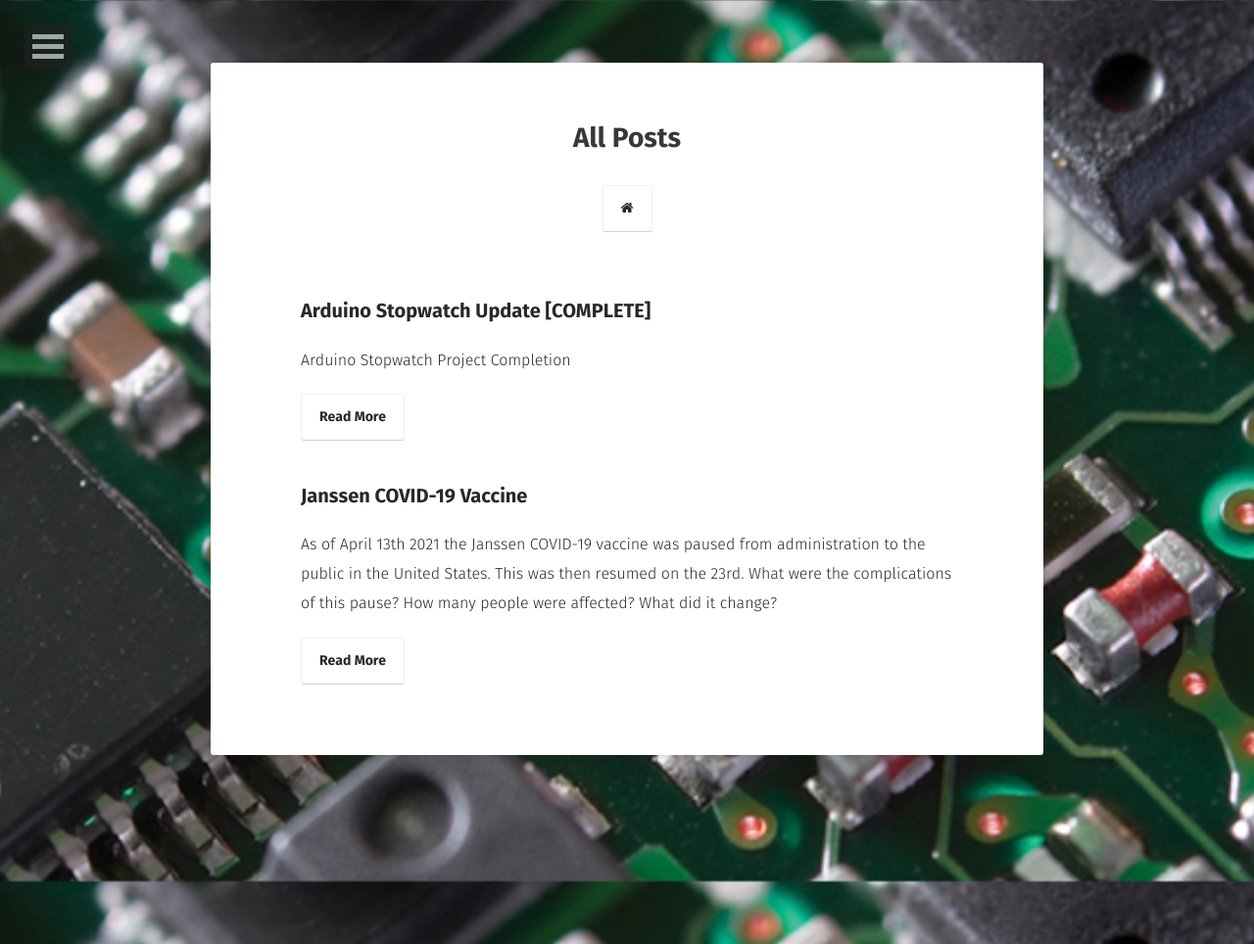
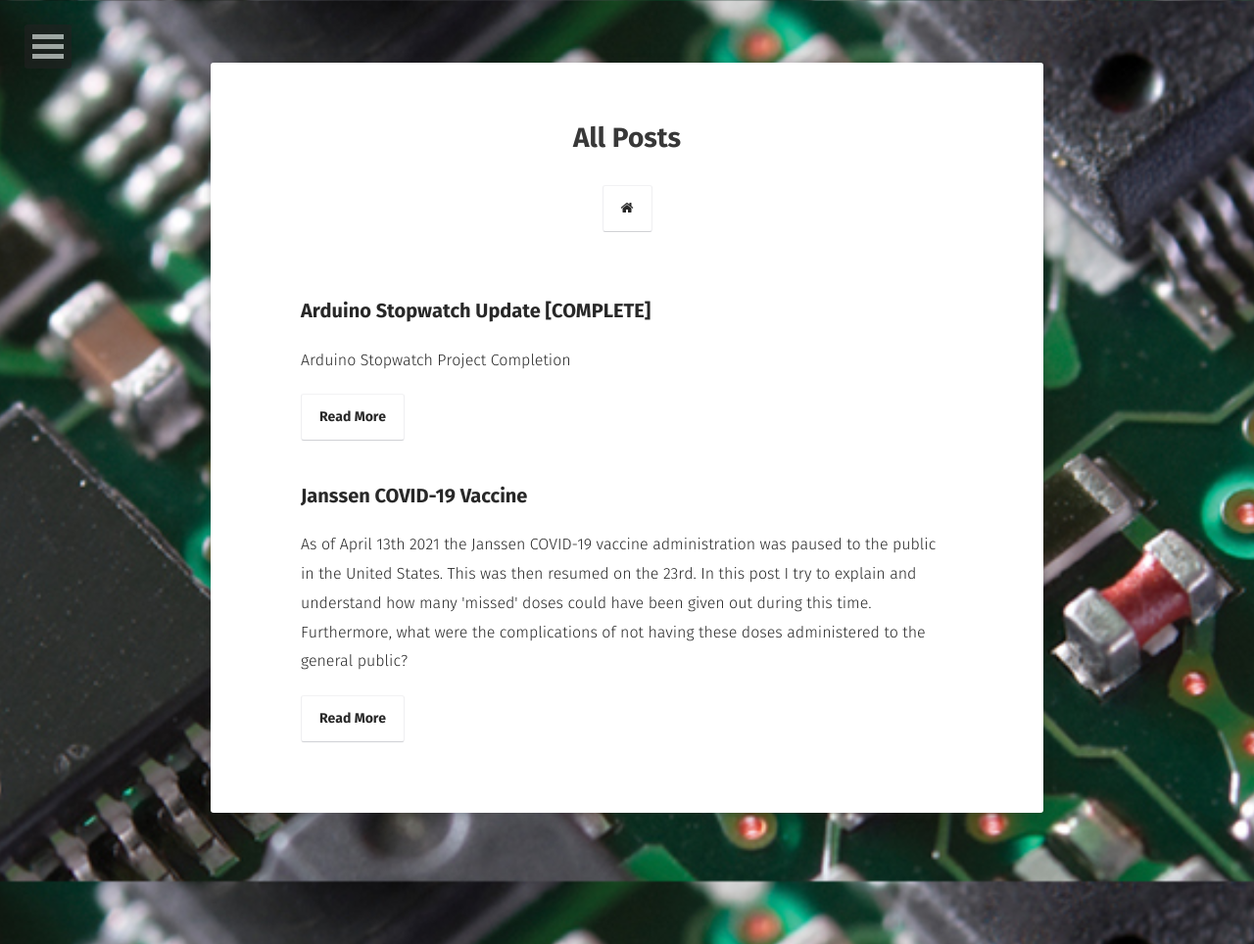
Before and after one commit to Markay12/MarkInfo-Projects, a Jekyll site: the page built from posts/index.md, in a window 1280 px wide. Shown: the whole page at 98% size. Built offline with Jekyll 4.4.1, drawn with Linux system fonts in a browser that asks for light colours; some web fonts are replaced.

Commit message:
updated explanation

```diff
--- a/_posts/2021-05-07-janssenvaccinepost.md
+++ b/_posts/2021-05-07-janssenvaccinepost.md
@@ -2,7 +2,7 @@
 layout: post
 title: "Janssen COVID-19 Vaccine"
 date: 2021-05-07
-excerpt: "As of April 13th 2021 the Janssen COVID-19 vaccine was paused from administration to the public in the United States. This was then resumed on the 23rd. What were the complications of this pause? How many people were affected? What did it change?"
+excerpt: "As of April 13th 2021 the Janssen COVID-19 vaccine administration was paused to the public in the United States. This was then resumed on the 23rd. In this post I try to explain and understand how many 'missed' doses could have been given out during this time. Furthermore, what were the complications of not having these doses administered to the general public?"
 tags: [update]
 comments: false
 ---
```
